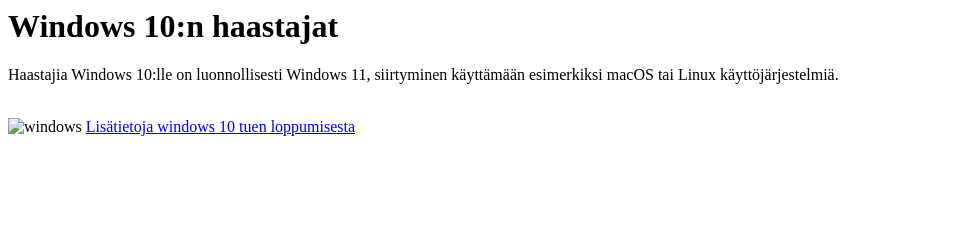
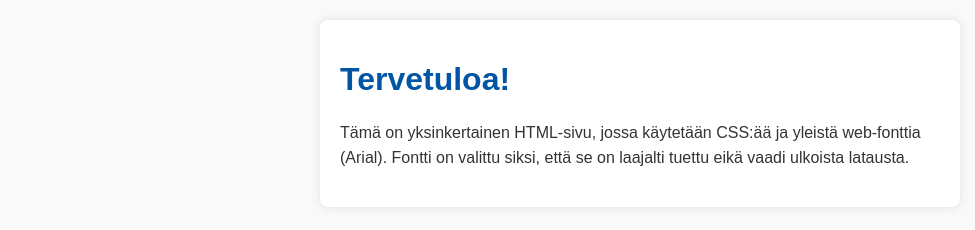
Before and after one commit to kinyman/kinyman.github.io, a plain HTML site: page index.html in a window 1280 px wide. Shown: the whole page, without its empty margins (0-975 px from the left). Drawn offline with Linux system fonts and the light colour scheme.

Commit message:
Add files via upload

```diff
--- a/index.html
+++ b/index.html
@@ -1,17 +1,45 @@
-<html>
+
+<!DOCTYPE html>
+<html lang="fi">
 <head>
-<title>tietokone esittely</title>
+    <meta charset="UTF-8">
+    <meta name="viewport" content="width=device-width, initial-scale=1.0">
+    <title>Yksinkertainen WWW-sivu</title>
+
+    <!-- CSS-tyylit sisällytetty suoraan head-osioon -->
+    <style>
+        /* Käytetään yleistä web-fonttia Arial (fallbackina sans-serif) */
+        body {
+            font-family: Arial, sans-serif;
+            margin: 20px;
+            background-color: #f9f9f9; /* vaalea tausta */
+            color: #333; /* tumma teksti */
+        }
+
+        h1 {
+            color: #0055a5; /* sininen otsikko */
+        }
+
+        p {
+            line-height: 1.6; /* riviväli luettavuuden parantamiseksi */
+        }
+
+        .container {
+            max-width: 600px;
+            margin: auto;
+            padding: 20px;
+            background: #fff;
+            border-radius: 8px;
+            box-shadow: 0 0 10px rgba(0,0,0,0.1);
+        }
+    </style>
 </head>
 <body>
-
-<h1>Windows 10:n haastajat</h1>
-<p>Haastajia Windows 10:lle on luonnollisesti Windows 11, siirtyminen käyttämään esimerkiksi macOS tai Linux käyttöjärjestelmiä.</p><br>
-
-<img src="windows.png" alt="windows">
-
-
-<a href="https://support.microsoft.com/fi-fi/windows/windows-10-tuki-on-p%C3%A4%C3%A4ttynyt-14-lokakuuta-2025-2ca8b313-1946-43d3-b55c-2b95b107f281" target="_blank">Lisätietoja windows 10 tuen loppumisesta</a><br>
-
-
+    <!-- Sivun sisältö -->
+    <div class="container">
+        <h1>Tervetuloa!</h1>
+        <p>Tämä on yksinkertainen HTML-sivu, jossa käytetään CSS:ää ja yleistä web-fonttia (Arial).
+        Fontti on valittu siksi, että se on laajalti tuettu eikä vaadi ulkoista latausta.</p>
+    </div>
 </body>
 </html>
```
